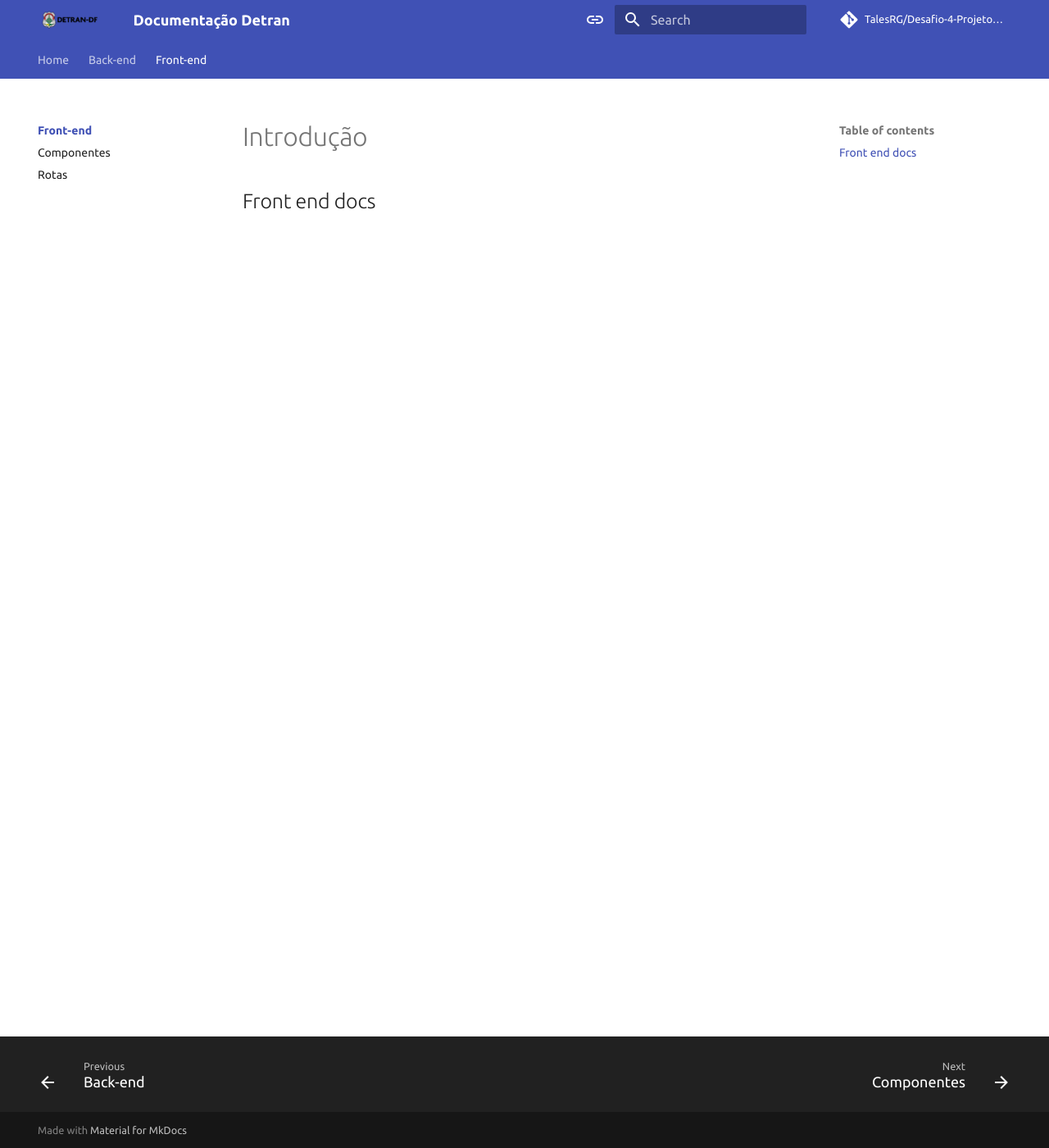
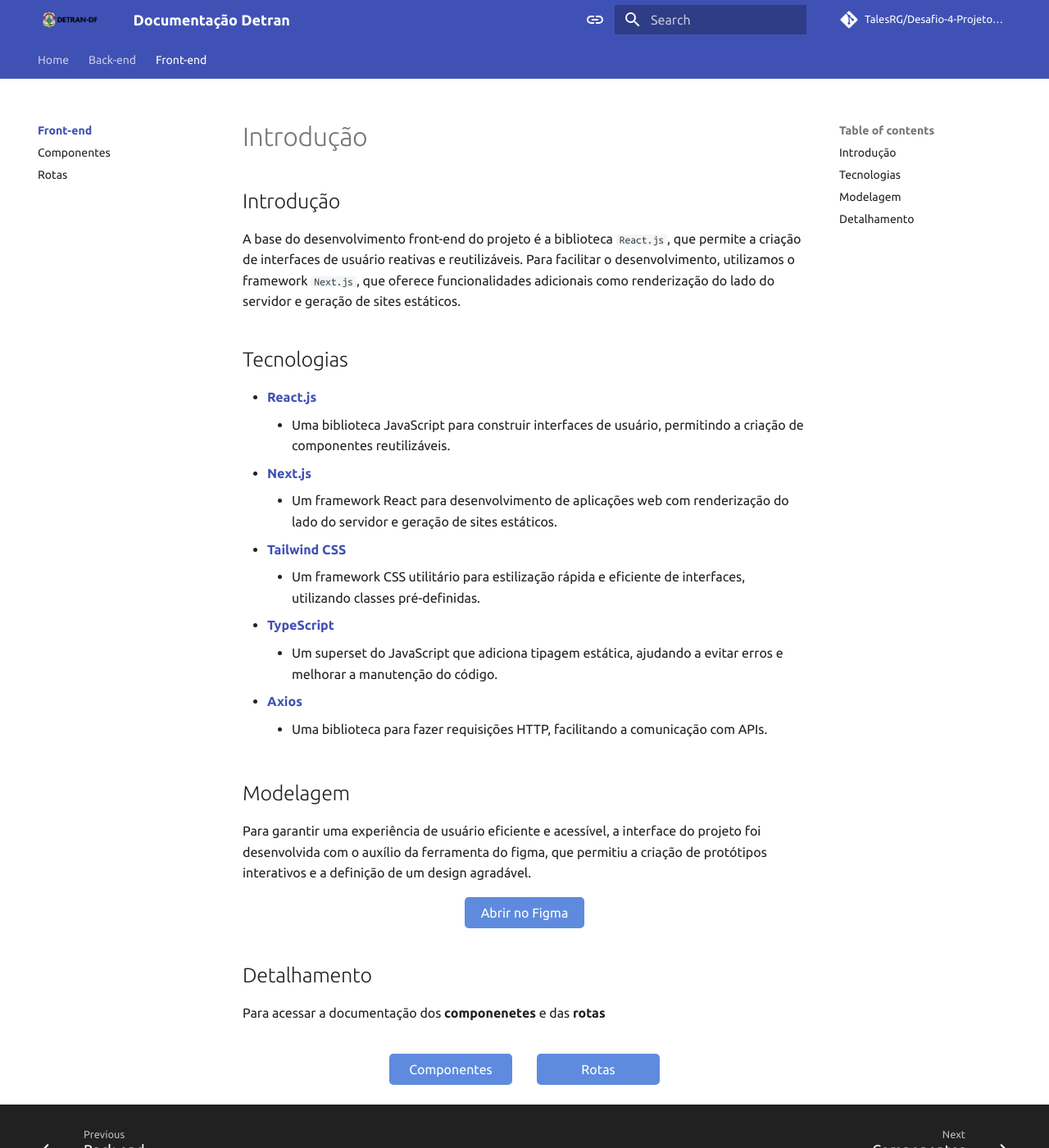
Before and after one commit to TalesRG/Desafio-4-Projeto-Final, an MkDocs documentation site: the page built from docs/front-end/index.md, in a window 1280 px wide and 1400 px high. Shown: the whole window at 82% size. Built offline with MkDocs 1.6.1 and Material for MkDocs 9.7.7, drawn with Linux system fonts in a browser that asks for light colours; comment, search, counter and statistics services are not loaded.

Commit message:
docs: update front-end documentation with introduction, technologies, and modeling details

```diff
--- a/docs/front-end/index.md
+++ b/docs/front-end/index.md
@@ -1 +1,49 @@
-## Front end docs
+## Introdução
+
+A base do desenvolvimento front-end do projeto é a biblioteca `React.js`, que permite a criação de interfaces de usuário reativas e reutilizáveis. Para facilitar o desenvolvimento, utilizamos o framework `Next.js`, que oferece funcionalidades adicionais como renderização do lado do servidor e geração de sites estáticos.
+
+
+## Tecnologias
+
+- **[React.js](https://reactjs.org/docs/getting-started.html)**
+    - Uma biblioteca JavaScript para construir interfaces de usuário, permitindo a criação de componentes reutilizáveis.
+- **[Next.js](https://nextjs.org/docs)**
+    - Um framework React para desenvolvimento de aplicações web com renderização do lado do servidor e geração de sites estáticos.
+- **[Tailwind CSS](https://tailwindcss.com/docs)**
+    - Um framework CSS utilitário para estilização rápida e eficiente de interfaces, utilizando classes pré-definidas.
+- **[TypeScript](https://www.typescriptlang.org/docs/)**
+    - Um superset do JavaScript que adiciona tipagem estática, ajudando a evitar erros e melhorar a manutenção do código.
+- **[Axios](https://axios-http.com/docs/intro)**
+    - Uma biblioteca para fazer requisições HTTP, facilitando a comunicação com APIs.
+
+
+## Modelagem
+
+Para garantir uma experiência de usuário eficiente e acessível, a interface do projeto foi desenvolvida com o auxílio da ferramenta do figma, que permitiu a criação de protótipos interativos e a definição de um design agradável.
+
+<div align="center">
+    <a href="https://www.figma.com/design/xx9SO0oAwRfEHT3JD1V6CF/Untitled?node-id=0-1&t=eTq8BsbmtzHSqZ6c-1" target="_blank">
+        <button style="background-color:#5e8bde; color:white; font-size:16px; padding:10px 20px; border:none; border-radius:5px; cursor:pointer;">
+            Abrir no Figma
+        </button>
+    </a>
+</div>
+
+
+## Detalhamento
+
+Para acessar a documentação dos **componenetes** e das **rotas**
+
+
+<div style="display:flex; justify-content:center; padding-top:20px; gap: 30px;">
+    <a href="/Desafio-4-Projeto-Final/front-end/componentes/">
+        <button style="background-color:#5e8bde; color:white; font-size:16px; padding:10px 20px; border:none; border-radius:5px; cursor:pointer; width:150px;">
+            Componentes
+        </button>
+    </a>
+    <a href="/Desafio-4-Projeto-Final/front-end/rotas/">
+        <button style="background-color:#5e8bde; color:white; font-size:16px; padding:10px 20px; border:none; border-radius:5px; cursor:pointer; width:150px;">
+            Rotas
+        </button>
+    </a>
+</div>
```
